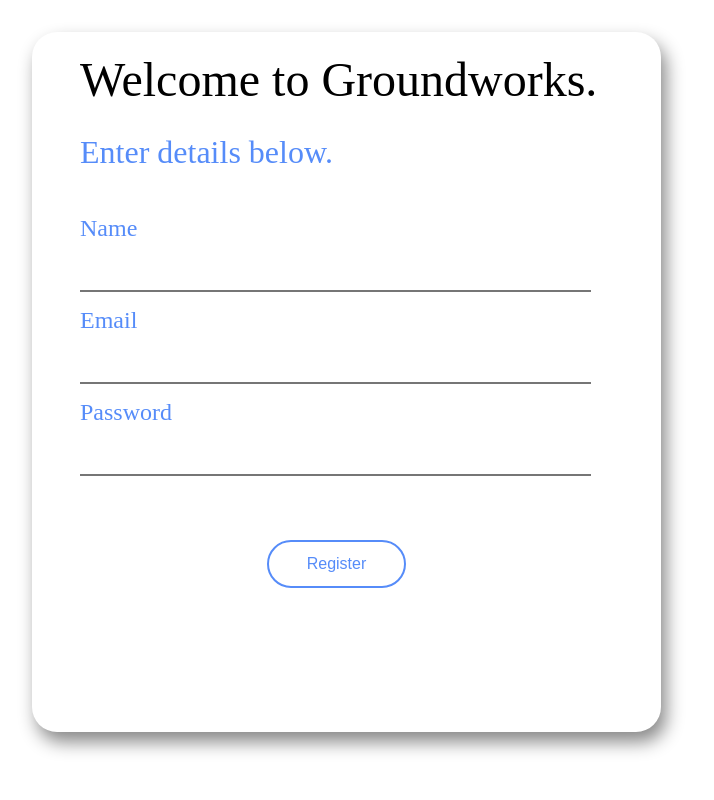
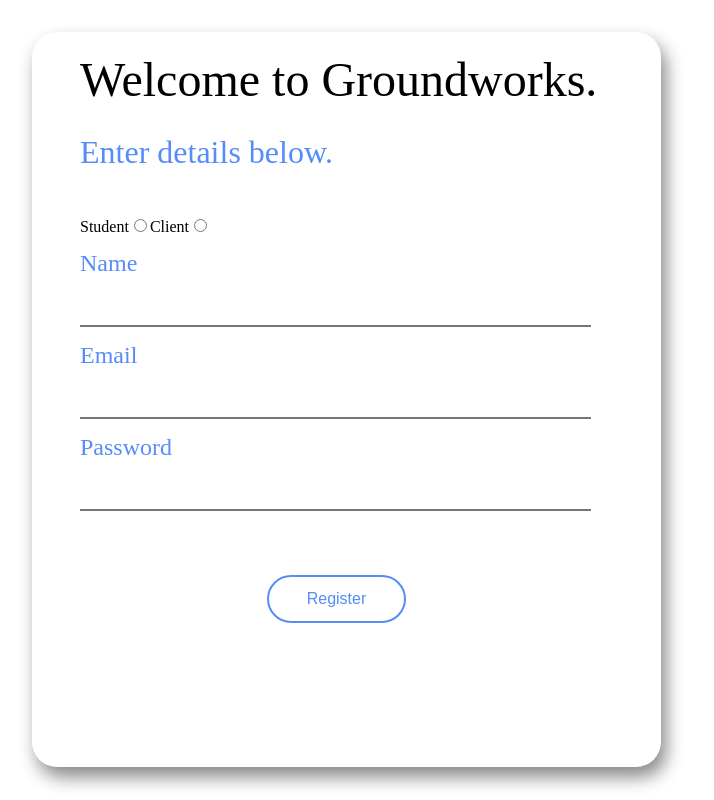
Before and after one commit to FAC-Sixteen/groundworks, a React app: page /Join in a window 1280 px wide. Shown: the whole page, without its empty margins (0-714 px from the left). Built offline with nearby package versions, Linux system fonts and the light colour scheme.

Commit message:
feature/add radio buttons

```diff
--- a/src/components/LoginRegister/RegisterPortal/RegisterPortal.js
+++ b/src/components/LoginRegister/RegisterPortal/RegisterPortal.js
@@ -1,24 +1,38 @@
-import React, { useState, useContext } from "react";
-import axios from "axios";
-// import { RegisterContext } from "./RegisterContext";
-// import Register from './Register';
+import React, { useState } from "react";
 import "./RegisterPortal.css";
 
 const RegisterPortal = () => {
+  const [name, setName] = useState("");
   const [email, setEmail] = useState("");
   const [password, setPassword] = useState("");
 
   const handleSubmit = e => {
     e.preventDefault();
     console.log(name, email, password);
-    const [name, setName] = useContext(RegisterContext);
   };
 
   return (
     <div>
-      <form className="form" onSubmit={handleSubmit}>
+      <form
+        className="form"
+        onSubmit={handleSubmit}
+        action="/api/"
+        method="post"
+      >
         <h1 className="form--el form--title">Welcome to Groundworks.</h1>
         <p className="form--subtitle">Enter details below.</p>
+
+        <fieldset id="user-type">
+          <label htmlFor="student">
+            Student
+            <input type="radio" value="student" name="user-type" />
+          </label>
+          <label htmlFor="client">
+            Client
+            <input type="radio" value="client" name="user-type" />
+          </label>
+        </fieldset>
+
         <h2 className="form--el form--input__title">Name</h2>
         <input
           className="form--el input"
```
Also changed, not shown: src/components/LoginRegister/RegisterPortal/RegisterContext.js (deleted, +0 -18 lines).
